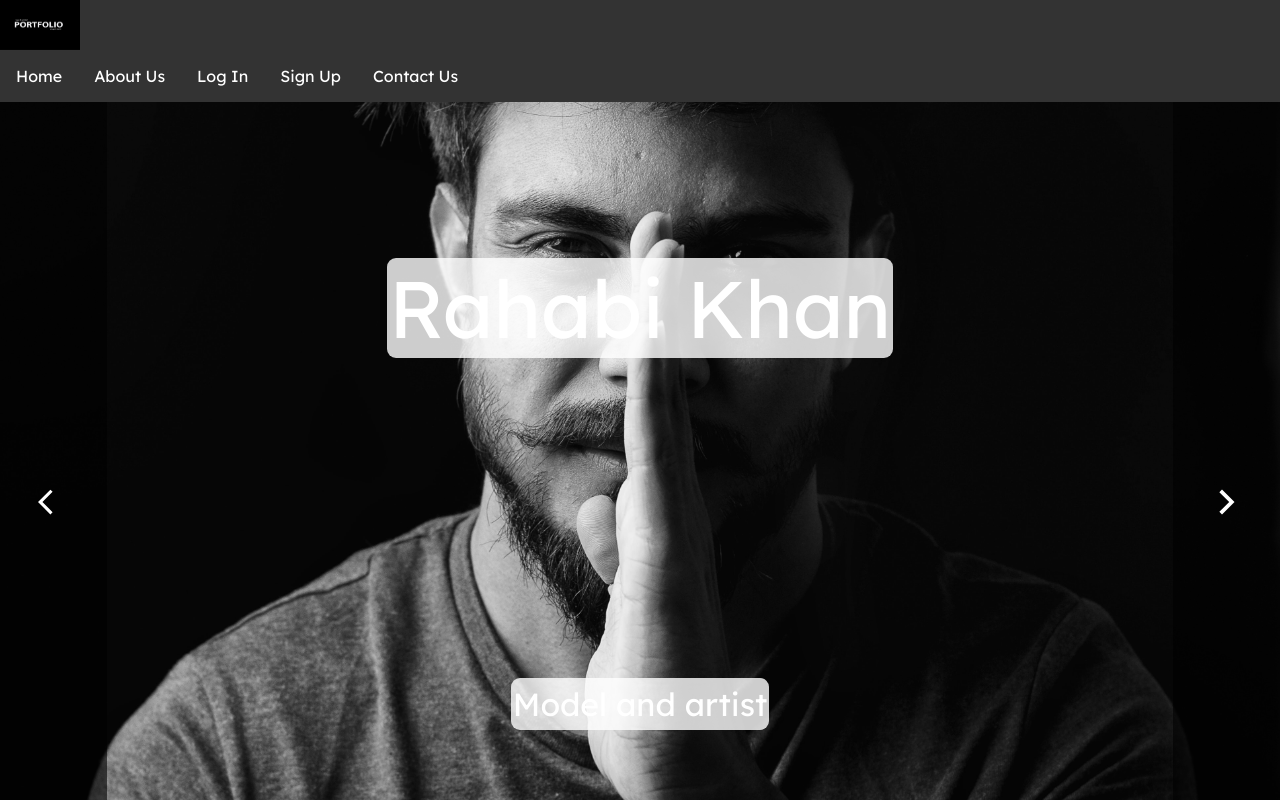
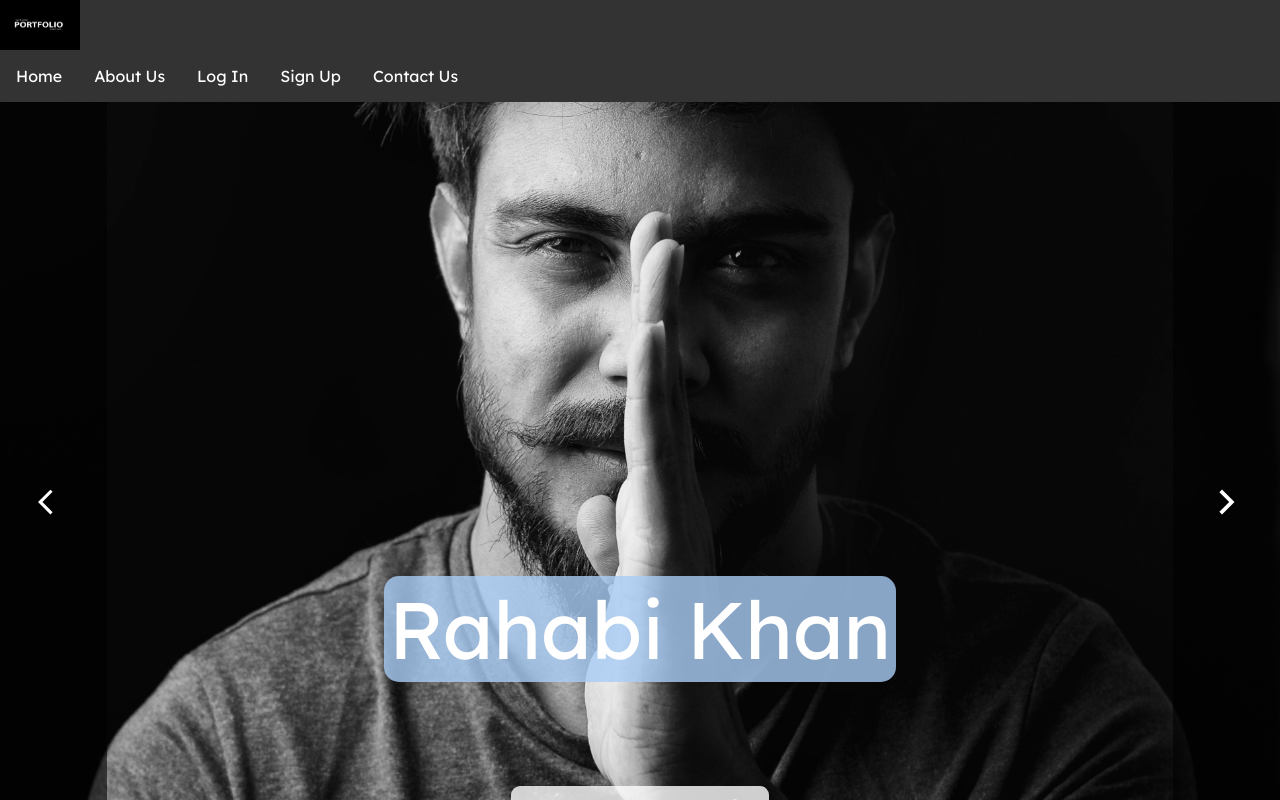
Before and after one commit to coderkabh/Show_My_Folio, a React (Create React App) app: page / in a window 1280 px wide. Shown: the top 800 px of the page. Built offline with nearby package versions, Linux system fonts and the light colour scheme.

Commit message:
Changed properties of H1 in carousal

```diff
--- a/src/component-Styles/Carousel.css
+++ b/src/component-Styles/Carousel.css
@@ -48,9 +48,10 @@
 }
 .carouselInner h1 {
   font-size: 5rem;
-  background-color: rgb(255, 255, 255, 0.8);
-  border-radius: 9px;
-  padding: 2px;
+  background-color: rgba(171, 206, 247, 0.8);
+  border-radius: 15px;
+  padding: 5px;
+  margin-top: 40%;
   /* word-spacing: normal; */
 }
 
```
